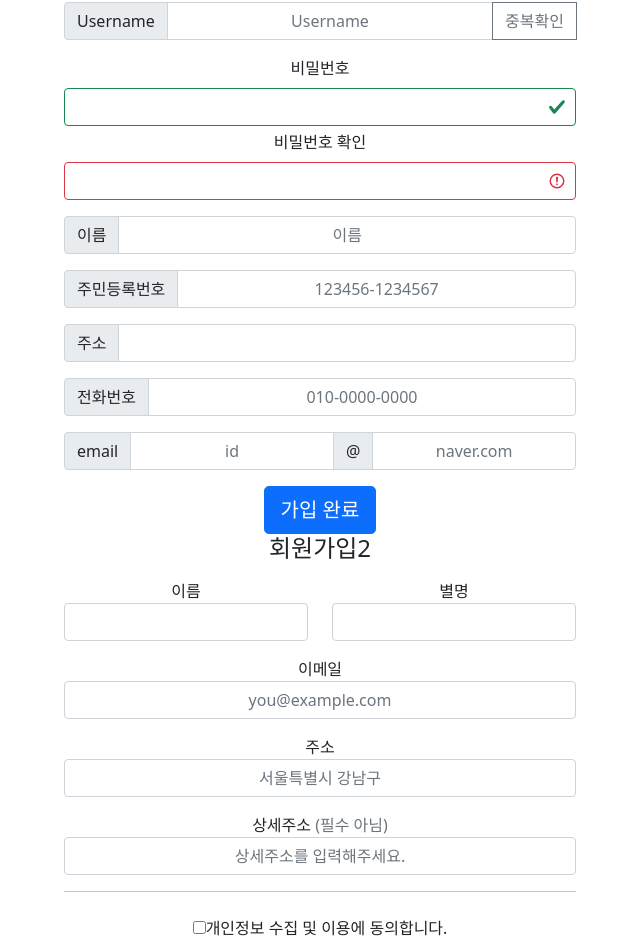
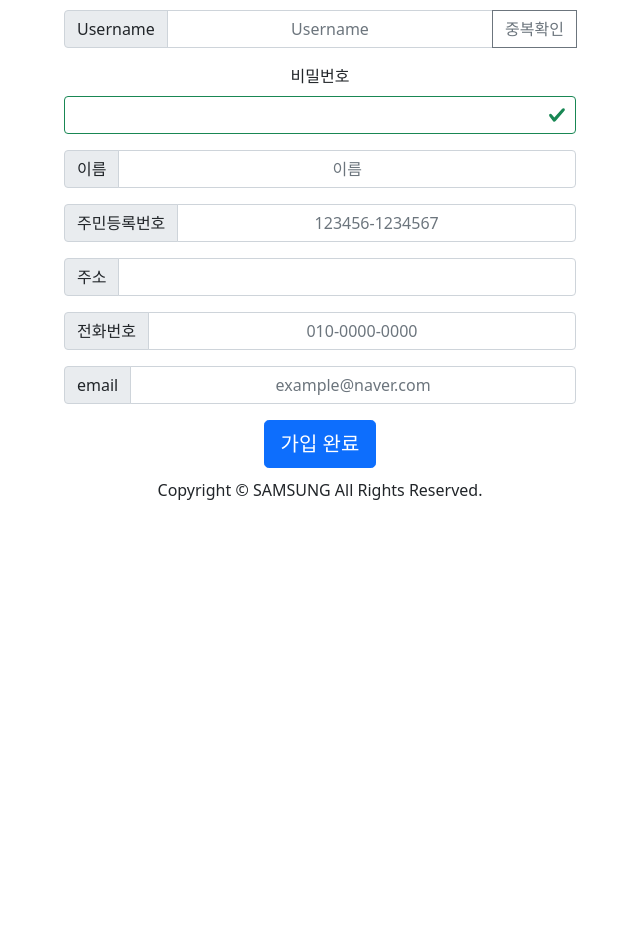
Before and after one commit to pingu9/meetdoc, a Vue app in the folder frontend/: page /signup in a window 1280 px wide. Shown: the part 111-1063 px from the top of the page, without its empty margins (320-960 px from the left). After the commit the page ends 800 px from the top, so only its background shows below. Built offline with nearby package versions, Linux system fonts and the light colour scheme.

Commit message:
[S07P12A302-146] feat: signup api request check

```diff
--- a/frontend/src/store/actions.js
+++ b/frontend/src/store/actions.js
@@ -20,6 +20,17 @@ export const actions = {
     getBookList() {
         const patientId = 'user8';
         return axios.get('http://localhost:8081/appointment/info/list/' + patientId);
+    },
+    signUp(context, payload) {
+        console.log(payload)
+        axios.post('http://localhost:8081/user/', payload)
+            .then((a) => {
+                console.log(a.data)
+            })
+            .catch(error => {
+              console.log('------------');
+              console.log(error.response.data.message);
+          });
     },
     login(context, idpw) {
         console.log(idpw)
@@ -63,5 +74,5 @@ export const actions = {
     },
     cancelAppt(context, appointmentId) {
         return axios.delete('http://localhost:8081/appointment/cancel/' + appointmentId);
-    }
+    },
 };
--- a/frontend/src/views/SignUp.vue
+++ b/frontend/src/views/SignUp.vue
@@ -1,102 +1,41 @@
 <template>
   <div class="container-body">
     <h4>Signup</h4>
-    <div class="input-group mb-3">
+    <form @submit.prevent="submitForm">
+      <div class="input-group mt-3 mb-3">
         <span class="input-group-text" id="basic-addon1">Username</span>
-      <input type="text" class="form-control" v-model="username"  placeholder="Username" aria-label="Username" aria-describedby="basic-addon1">
-      <button class="btn btn-outline-secondary" type="submit" @click="checkId()" id="button-addon2">중복확인</button>
+        <input type="text" class="form-control" v-model="userId"  placeholder="Username" aria-label="Username" aria-describedby="basic-addon1">
+        <button class="btn btn-outline-secondary" type="button" @click="checkId()" id="button-addon2">중복확인</button>
         <span v-if="errorMessages">{{errorMessages.idCheckMessage}}</span>
       </div>
-    <div class="form-group has-success">
-      <label class="form-label" for="inputValid">비밀번호</label>
-      <input type="password" class="form-control is-valid" id="inputValid">
+      <div class="form-group mb-3">
+        <label class="form-label" for="inputPass">비밀번호</label>
+        <input type="password" v-model="password" class="form-control is-valid" id="inputPass">
         <div class="valid-feedback"></div>
       </div>
-    <div class="form-group has-danger mb-3">
-      <label class="form-label" for="inputValid">비밀번호 확인</label>
-      <input type="password" class="form-control is-invalid" id="inputValid">
-      <div class="invalid-feedback"></div>
-    </div>
+
       <div class="input-group mb-3">
         <span class="input-group-text" id="inputGroup-sizing-default">이름</span>
-      <input type="text" class="form-control" placeholder="이름" aria-label="Sizing example input" aria-describedby="inputGroup-sizing-default">
+        <input type="text" v-model="userName" class="form-control" placeholder="이름" aria-label="Sizing example input" aria-describedby="inputGroup-sizing-default">
       </div>
       <div class="input-group mb-3">
         <span class="input-group-text" id="inputGroup-sizing-default">주민등록번호</span>
-      <input type="text" class="form-control" placeholder="123456-1234567" aria-label="Username">
+        <input type="text" v-model="rrn" class="form-control" placeholder="123456-1234567" aria-label="Username">
       </div>
       <div class="input-group mb-3">
         <span class="input-group-text" id="inputGroup-sizing-default">주소</span>
-      <input type="text" class="form-control" aria-label="Sizing example input" aria-describedby="inputGroup-sizing-default">
+        <input type="text" v-model="address" class="form-control" aria-label="Sizing example input" aria-describedby="inputGroup-sizing-default">
       </div>
       <div class="input-group mb-3">
         <span class="input-group-text" id="inputGroup-sizing-default">전화번호</span>
-      <input type="text" class="form-control" placeholder="010-0000-0000" aria-label="Sizing example input" aria-describedby="inputGroup-sizing-default">
+        <input type="text" v-model="phone" class="form-control" placeholder="010-0000-0000" aria-label="Sizing example input" aria-describedby="inputGroup-sizing-default">
       </div>
       <div class="input-group mb-3">
         <span class="input-group-text" id="inputGroup-sizing-default">email</span>
-      <input type="text" class="form-control" placeholder="id" aria-label="Username">
-      <span class="input-group-text">@</span>
-      <input type="text" class="form-control" placeholder="naver.com" aria-label="Server">
+        <input type="text" v-model="email" class="form-control" placeholder="example@naver.com" aria-label="Server">
       </div>
       <button class="btn btn-primary btn-lg btn-block" type="submit">가입 완료</button>
-
-
-
-    <!-- 회원가입 2 -->
-    <div class="input-form-backgroud row">
-      <div class="input-form col-md-12 mx-auto">
-        <h4 class="mb-3">회원가입2</h4>
-        <form class="validation-form" novalidate>
-          <div class="row">
-            <div class="col-md-6 mb-3">
-              <label for="name">이름</label>
-              <input type="text" class="form-control" id="name" placeholder="" value="" required>
-              <div class="invalid-feedback">
-                이름을 입력해주세요.
-              </div>
-            </div>
-            <div class="col-md-6 mb-3">
-              <label for="nickname">별명</label>
-              <input type="text" class="form-control" id="nickname" placeholder="" value="" required>
-              <div class="invalid-feedback">
-                별명을 입력해주세요.
-              </div>
-            </div>
-          </div>
-
-          <div class="mb-3">
-            <label for="email">이메일</label>
-            <input type="email" class="form-control" id="email" placeholder="you@example.com" required>
-            <div class="invalid-feedback">
-              이메일을 입력해주세요.
-            </div>
-          </div>
-
-          <div class="mb-3">
-            <label for="address">주소</label>
-            <input type="text" class="form-control" id="address" placeholder="서울특별시 강남구" required>
-            <div class="invalid-feedback">
-              주소를 입력해주세요.
-            </div>
-          </div>
-
-          <div class="mb-3">
-            <label for="address2">상세주소<span class="text-muted">&nbsp;(필수 아님)</span></label>
-            <input type="text" class="form-control" id="address2" placeholder="상세주소를 입력해주세요.">
-          </div>
-
-
-          <hr class="mb-4">
-          <div class="custom-control custom-checkbox">
-            <input type="checkbox" class="custom-control-input" id="aggrement" required>
-            <label class="custom-control-label" for="aggrement">개인정보 수집 및 이용에 동의합니다.</label>
-          </div>
-          <div class="mb-4"></div>
-          <button class="btn btn-primary btn-lg btn-block" type="submit">가입 완료</button>
     </form>
-      </div>
-    </div>
   </div>
 </template>
 
@@ -105,9 +44,17 @@ import { mapState } from 'vuex'
 export default {
   data() {
     return {
-      username: '',
-      password1: '',
-      password2: '',
+      userId: '',
+      password: '',
+      rrn: '',
+      userName: '',
+      phone:'',
+      zipcode: '',
+      address: '',
+      email: '',
+      birthdate: '',
+      gender: '',
+      userType: '',
     }
   },
   computed: {
@@ -116,10 +63,18 @@ export default {
 
   methods: {
     checkId () {
-      if (this.username) {
-        console.log(this.username)
-        this.$store.dispatch('checkId', this.username)
+      if (this.userId) {
+        console.log(this.userId)
+        this.$store.dispatch('checkId', this.userId)
       }
+    },
+    submitForm () {
+      console.log('submit')
+      console.log(this.userName)
+      this.$store.dispatch('signUp', {userId : this.userId, password: this.password,
+      rrn: this.rrn, userName: this.userName, phone: this.phone, zipcode: this.zipcode,
+      address: this.address, email: this.email, birthdate: this.birthdate,
+      gender: this.gender, userType: this.userType})
     }
   }
 }
```
Lines whose indentation alone changed are shown as unchanged.
